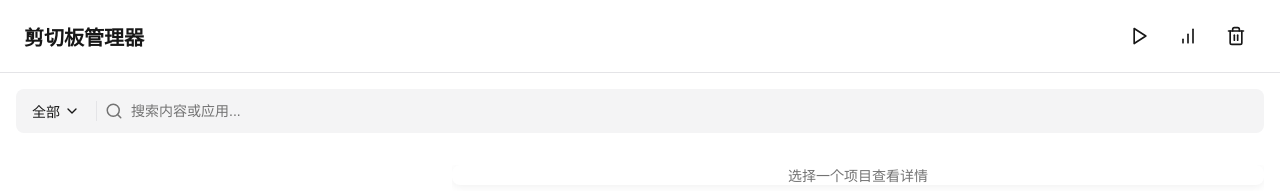
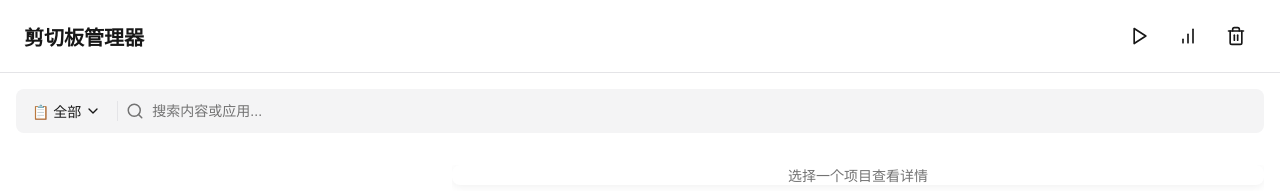
Before and after one commit to try-to-fly/clipboard-app, a React (Vite) app: page / in a window 1280 px wide. Shown: the top 191 px of the page. Built offline with nearby package versions, Linux system fonts and the light colour scheme.

Commit message:
feat: 展示文本的子类型，支持按照子类型筛选

```diff
--- a/src/components/DetailView/ContentRenderers/ColorRenderer.tsx
+++ b/src/components/DetailView/ContentRenderers/ColorRenderer.tsx
@@ -15,11 +15,16 @@ export function ColorRenderer({ content, metadata }: ColorRendererProps) {
   const [rgbValues, setRgbValues] = useState<[number, number, number]>([0, 0, 0]);
 
   useEffect(() => {
+    console.log('[ColorRenderer] content:', content);
+    console.log('[ColorRenderer] metadata:', metadata);
+
     if (metadata) {
       try {
         const parsed = JSON.parse(metadata);
+        console.log('[ColorRenderer] parsed metadata:', parsed);
         if (parsed.color_formats) {
           setColorFormats(parsed.color_formats);
+          console.log('[ColorRenderer] color_formats from metadata:', parsed.color_formats);
         }
       } catch (e) {
         console.error('解析颜色元数据失败:', e);
@@ -36,10 +41,18 @@ export function ColorRenderer({ content, metadata }: ColorRendererProps) {
 
     // HEX颜色
     if (color.startsWith('#')) {
-      const hex = color.substring(1);
-      if (hex.length === 3 || hex.length === 6) {
-        formats.hex = color;
-        rgb = colorConvert.hex.rgb(hex) as [number, number, number];
+      let hex = color.substring(1);
+      // 处理3位HEX颜色，转换为6位
+      if (hex.length === 3) {
+        hex = hex.split('').map(c => c + c).join('');
+      }
+      if (hex.length === 6) {
+        formats.hex = '#' + hex;
+        try {
+          rgb = colorConvert.hex.rgb(hex) as [number, number, number];
+        } catch (e) {
+          console.error('解析HEX颜色失败:', e);
+        }
       }
     }
     // RGB/RGBA颜色
--- a/src/components/DetailView/DetailView.tsx
+++ b/src/components/DetailView/DetailView.tsx
@@ -97,7 +97,24 @@ export function DetailView() {
 
   const getContentType = () => {
     const type = selectedEntry.content_type.toLowerCase();
-    if (type.includes('text') || type.includes('string')) return '文本';
+
+    // 如果是文本类型，显示具体的子类型
+    if (type.includes('text') || type.includes('string')) {
+      const subtypeMap: Record<ContentSubType, string> = {
+        'plain_text': '纯文本',
+        'url': 'URL链接',
+        'ip_address': 'IP地址',
+        'email': '邮箱地址',
+        'color': '颜色值',
+        'code': '代码片段',
+        'command': '命令行',
+        'timestamp': '时间戳',
+        'json': 'JSON数据',
+        'markdown': 'Markdown',
+      };
+      return subtypeMap[contentSubType] || '文本';
+    }
+
     if (type.includes('image')) return '图片';
     if (type.includes('file')) return '文件';
     return '未知';
--- a/src/components/SearchBar/SearchBar.tsx
+++ b/src/components/SearchBar/SearchBar.tsx
@@ -4,10 +4,20 @@ import * as DropdownMenu from '@radix-ui/react-dropdown-menu';
 import { useClipboardStore } from '../../stores/clipboardStore';
 
 const filterTypes = [
-  { value: 'all', label: '全部' },
-  { value: 'text', label: '文本' },
-  { value: 'image', label: '图片' },
-  { value: 'file', label: '文件' },
+  { value: 'all', label: '全部', icon: '📋' },
+  { value: 'text', label: '全部文本', icon: '📝' },
+  { value: 'text:plain_text', label: '纯文本', icon: '📄' },
+  { value: 'text:url', label: 'URL链接', icon: '🔗' },
+  { value: 'text:ip_address', label: 'IP地址', icon: '🌐' },
+  { value: 'text:email', label: '邮箱地址', icon: '📧' },
+  { value: 'text:color', label: '颜色值', icon: '🎨' },
+  { value: 'text:code', label: '代码片段', icon: '💻' },
+  { value: 'text:command', label: '命令行', icon: '⌨️' },
+  { value: 'text:timestamp', label: '时间戳', icon: '🕐' },
+  { value: 'text:json', label: 'JSON数据', icon: '{}' },
+  { value: 'text:markdown', label: 'Markdown', icon: '📑' },
+  { value: 'image', label: '图片', icon: '🖼️' },
+  { value: 'file', label: '文件', icon: '📁' },
 ];
 
 export const SearchBar: React.FC = () => {
@@ -34,7 +44,7 @@ export const SearchBar: React.FC = () => {
       <DropdownMenu.Root>
         <DropdownMenu.Trigger asChild>
           <button className="type-filter-dropdown">
-            <span>{currentFilter.label}</span>
+            <span>{currentFilter.icon} {currentFilter.label}</span>
             <ChevronDown size={16} />
           </button>
         </DropdownMenu.Trigger>
@@ -47,7 +57,7 @@ export const SearchBar: React.FC = () => {
                 className="dropdown-item"
                 onClick={() => setSelectedType(type.value)}
               >
-                {type.label}
+                <span>{type.icon} {type.label}</span>
                 {type.value === selectedType && <span className="dropdown-check">✓</span>}
               </DropdownMenu.Item>
             ))}
--- a/src/stores/clipboardStore.ts
+++ b/src/stores/clipboardStore.ts
@@ -209,11 +209,8 @@ export const useClipboardStore = create<ClipboardStore>((set, get) => ({
           // 检查content_subtype字段
           let entrySubtype = 'plain_text';
           if (entry.content_subtype) {
-            try {
-              entrySubtype = JSON.parse(entry.content_subtype.replace(/"/g, ''));
-            } catch (e) {
-              // 如果解析失败，使用默认值
-            }
+            // content_subtype直接是字符串，不需要JSON解析
+            entrySubtype = entry.content_subtype;
           }
 
           return entrySubtype === subtype;
```
Also changed, not shown: src/components/TypeFilter/TypeFilter.tsx (+4 -41 lines), 1 other file (tests, documents, lock files or other folders).
